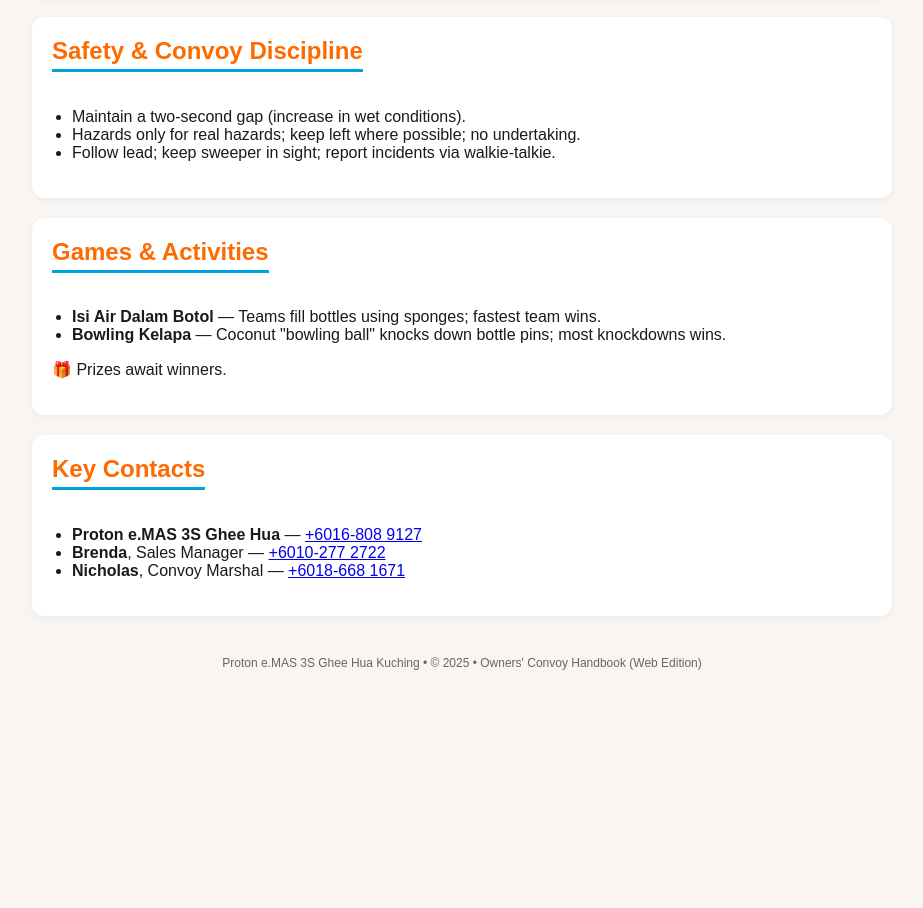
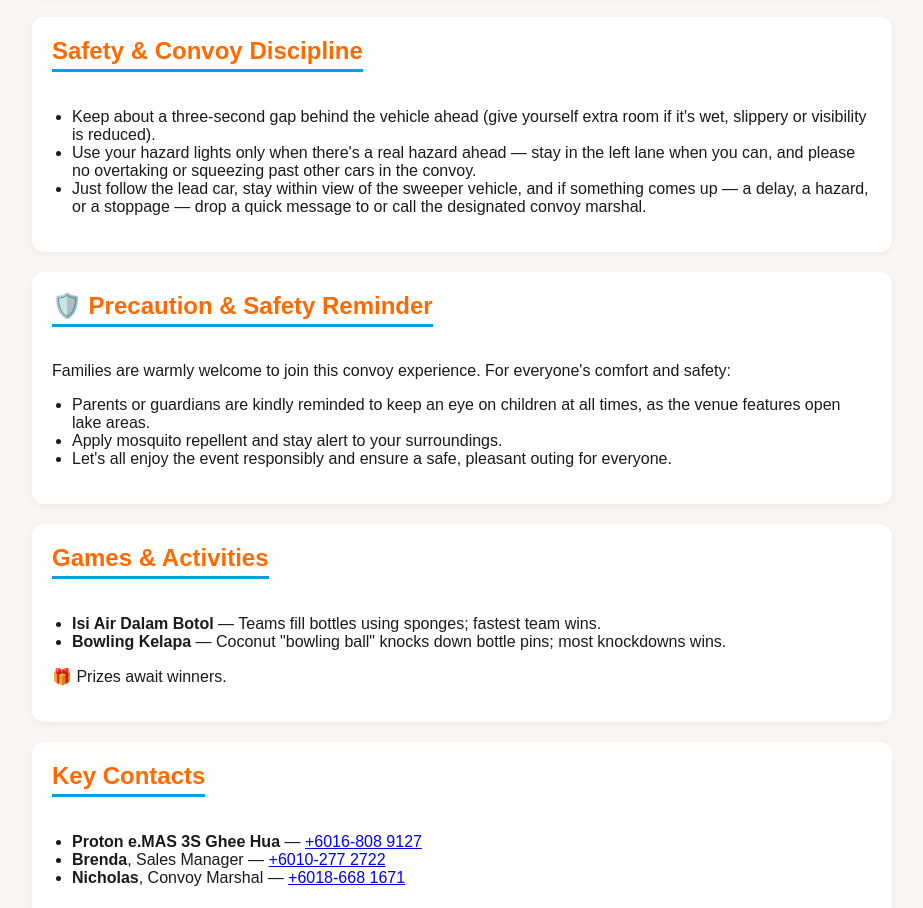
Before and after one commit to TWC2803/GH-Owner-Convoy-01, a plain HTML site: page index.html in a window 1280 px wide. Shown: the part 1728-2636 px from the top of the page, without its empty margins (178-1101 px from the left). Before the commit the page ends 2438 px from the top, so only its background shows below. Drawn offline with Linux system fonts and the light colour scheme.

Commit message:
Update index.html

```diff
--- a/index.html
+++ b/index.html
@@ -87,9 +87,19 @@
     <section>
       <h2>Safety & Convoy Discipline</h2>
       <ul>
-        <li>Maintain a two-second gap (increase in wet conditions).</li>
-        <li>Hazards only for real hazards; keep left where possible; no undertaking.</li>
-        <li>Follow lead; keep sweeper in sight; report incidents via walkie-talkie.</li>
+        <li>Keep about a three-second gap behind the vehicle ahead (give yourself extra room if it's wet, slippery or visibility is reduced).</li>
+        <li>Use your hazard lights only when there's a real hazard ahead — stay in the left lane when you can, and please no overtaking or squeezing past other cars in the convoy.</li>
+        <li>Just follow the lead car, stay within view of the sweeper vehicle, and if something comes up — a delay, a hazard, or a stoppage — drop a quick message to or call the designated convoy marshal.</li>
+      </ul>
+    </section>
+
+    <section>
+      <h2>🛡️ Precaution & Safety Reminder</h2>
+      <p>Families are warmly welcome to join this convoy experience. For everyone's comfort and safety:</p>
+      <ul>
+        <li>Parents or guardians are kindly reminded to keep an eye on children at all times, as the venue features open lake areas.</li>
+        <li>Apply mosquito repellent and stay alert to your surroundings.</li>
+        <li>Let's all enjoy the event responsibly and ensure a safe, pleasant outing for everyone.</li>
       </ul>
     </section>
 
```
